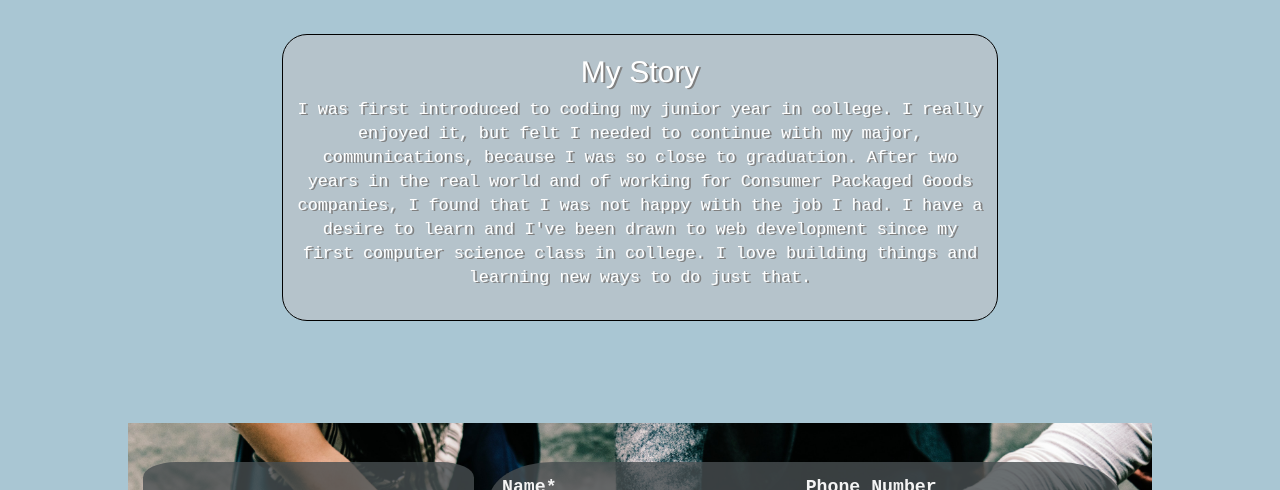
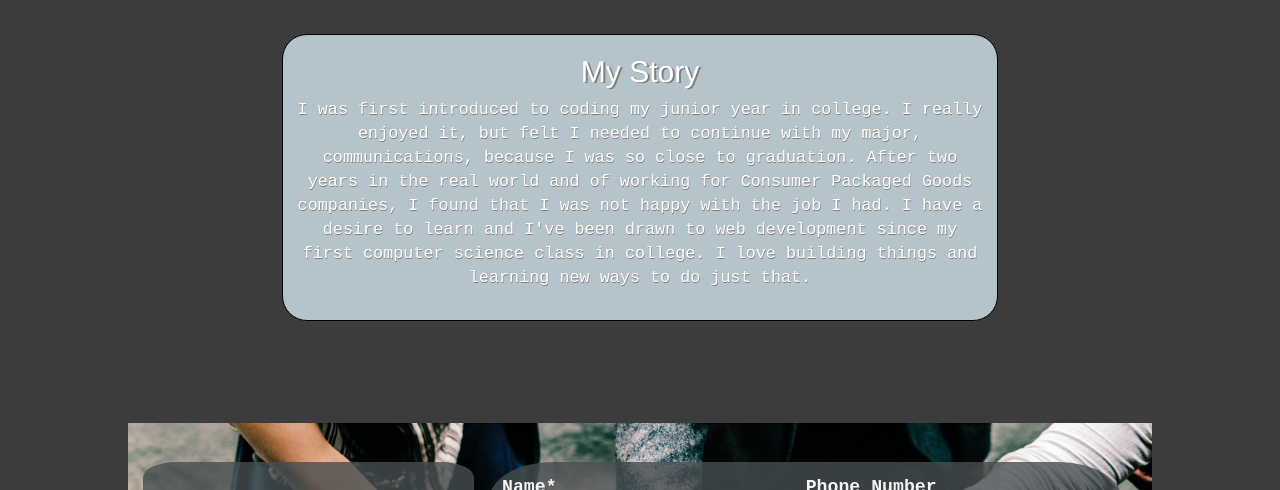
Before and after one commit to eemcc/My-Portfolio, a plain HTML site: page index.html in a window 1280 px wide. Shown: the part 690-1180 px from the top of the page. Drawn offline with nearby package versions, Linux system fonts and the light colour scheme; some packages are replaced by stand-ins of ours; a script that the page names is missing.

Commit message:
background color

```diff
--- a/css/styles.css
+++ b/css/styles.css
@@ -6,7 +6,8 @@ element.style {
 
 body {
   position: relative;
-  background-color: #A9C6D3;
+  background-color: #3C3C3C;
+  /*background-color: #A9C6D3;*/
 }
 
 /*navigation bar*/
@@ -29,7 +30,7 @@ nav {
   padding: 15% 15% 5% 15%;
   height: 50%;
   width: 100%;
-  background-color: #A9C6D3;
+  background-color: #3C3C3C;
   background-size: cover;
   color: white;
   text-align:center;
@@ -175,6 +176,7 @@ form p {
 
 #intro {
   font-size: 1.2em;
+  text-shadow: .5px .5px grey;
 }
 
 /* Typography*/
```
